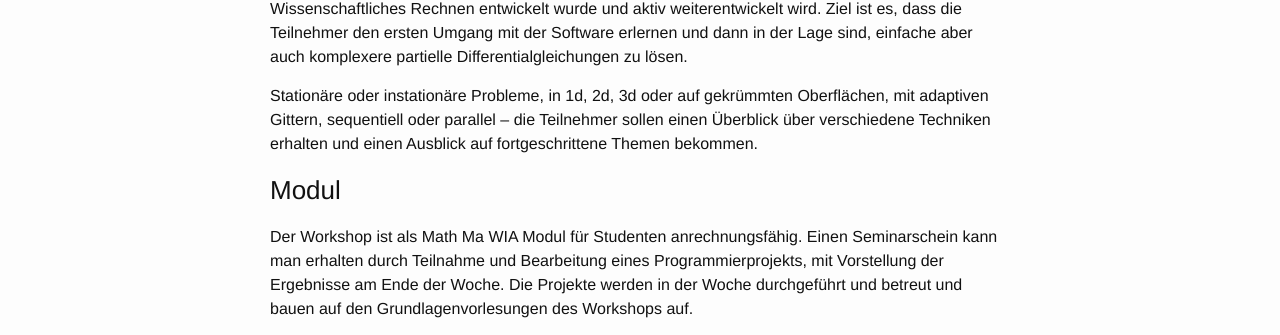
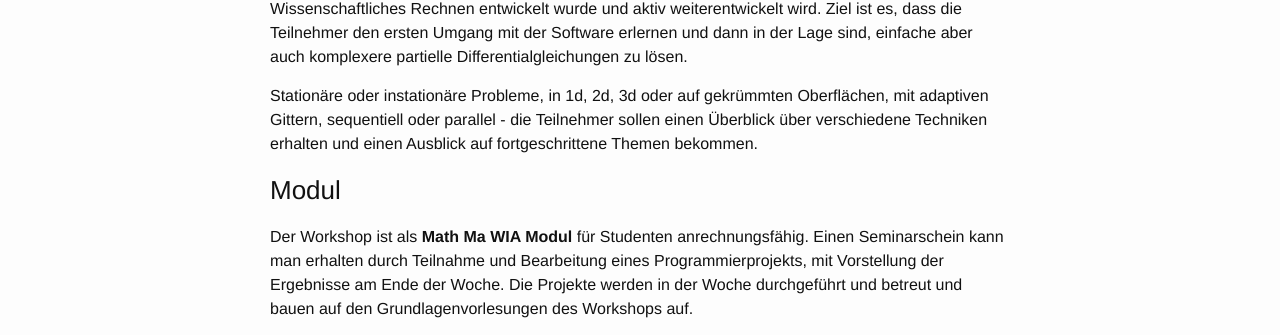
Before and after one commit to spraetor/amdis_workshop_16, a Jekyll site: the page built from index.md, in a window 1280 px wide. Shown: the part 254-589 px from the top of the page. Built offline with Jekyll 4.4.1, drawn with Linux system fonts in a browser that asks for light colours.

Commit message:
formspree updated

```diff
--- a/index.md
+++ b/index.md
@@ -13,13 +13,13 @@ Software erlernen und dann in der Lage sind, einfache aber auch komplexere
 partielle Differentialgleichungen zu lösen.
 
 Stationäre oder instationäre Probleme, in 1d, 2d, 3d oder auf gekrümmten Oberflächen,
-mit adaptiven Gittern, sequentiell oder parallel – die Teilnehmer sollen einen
+mit adaptiven Gittern, sequentiell oder parallel - die Teilnehmer sollen einen
 Überblick über verschiedene Techniken erhalten und einen Ausblick auf fortgeschrittene
 Themen bekommen.
 
 ### Modul
 
-Der Workshop ist als Math Ma WIA Modul für Studenten anrechnungsfähig. Einen
+Der Workshop ist als **Math Ma WIA Modul** für Studenten anrechnungsfähig. Einen
 Seminarschein kann man erhalten durch Teilnahme und Bearbeitung eines
 Programmierprojekts, mit Vorstellung der Ergebnisse am Ende der Woche. Die Projekte
 werden in der Woche durchgeführt und betreut und bauen auf den Grundlagenvorlesungen
@@ -40,10 +40,10 @@ kann mittels `git clone REPOSITORY` heruntergeladen werden.
 Wir bitten um eine kurze Anmeldung an
 [simon.praetorius@tu-dresden.de](mailto:simon.praetorius@tu-dresden.de) oder über
 
-<form action="//formspree.io/simon.praetorius@tu-dresden.de" method="POST">
-<input type="text" name="name" placeholder="Name"><br>
-<input type="email" name="_replyto" placeholder="E-Mail" /><br>
-<button type="submit">Anmelden</button><br>
+<form action="//formspree.io/s.praetorius@googlemail.com" method="POST">
+<input type="text" name="name" placeholder="Name" /><br />
+<input type="email" name="_replyto" placeholder="E-Mail" /><br />
+<button type="submit">Anmelden</button><br />
 <input type="hidden" name="_next" value="{{ site.url }}/anmeldung" />
 <input type="hidden" name="_subject" value="AMDiS-Workshop Anmeldung" />
 <input type="text" name="_gotcha" style="display:none" />
```
Also changed, not shown: 2 other files.
